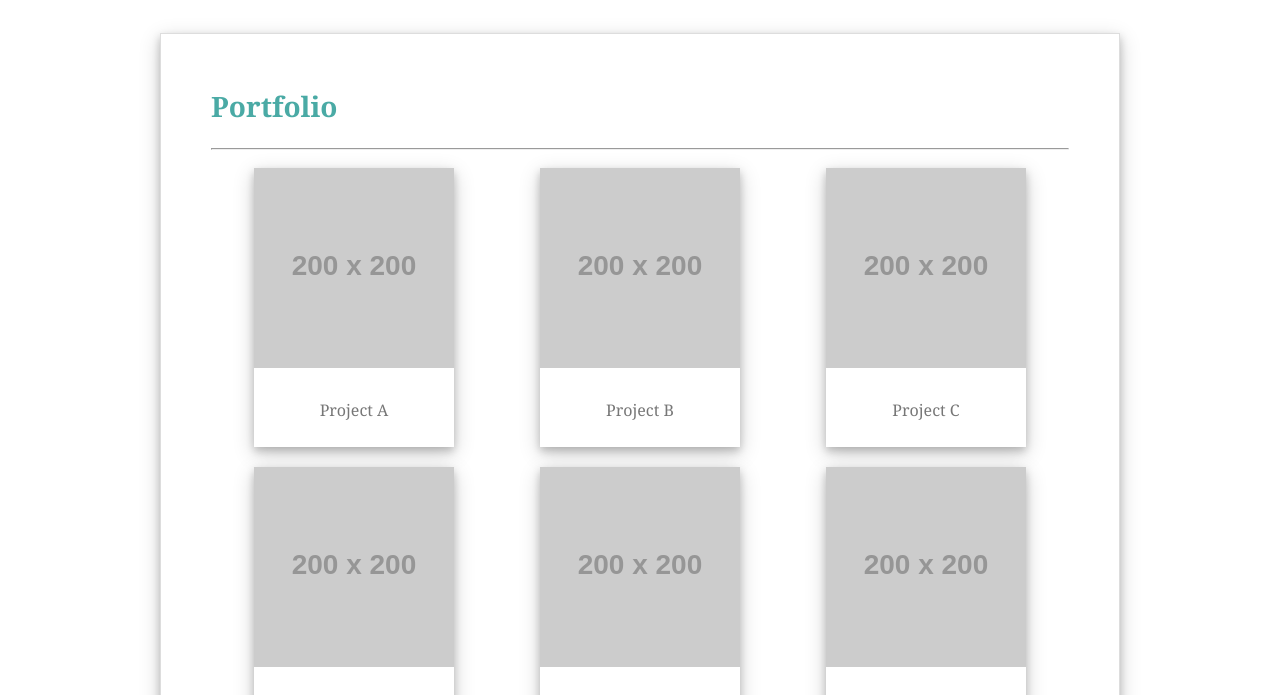
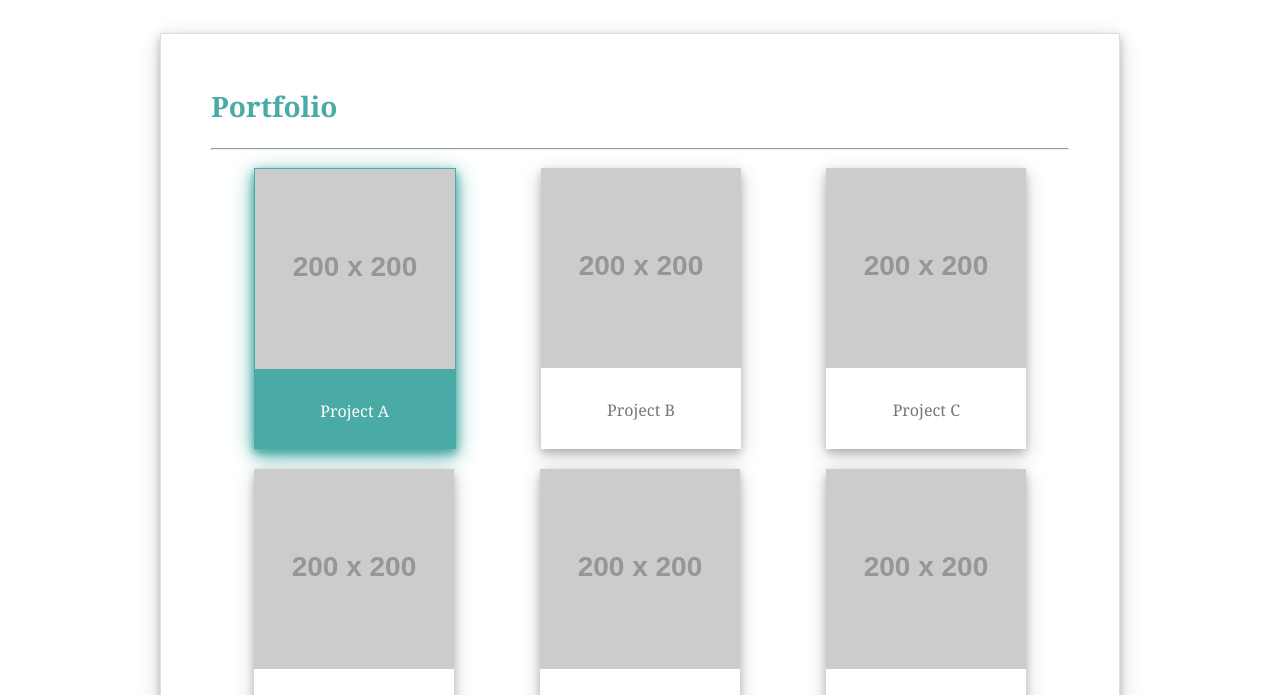
Before and after one commit to ardelato/ardelato.github.io, a plain HTML site: page portfolio.html in a window 1280 px wide. In both pictures the pointer is over the element 354 px from the left and 396 px from the top of the page. Shown: the part 89-784 px from the top of the page. Drawn offline with Linux system fonts and the light colour scheme; placeholder pictures from the web are drawn by us.

Commit message:
Added hover functionality to the project cards

```diff
--- a/assets/css/portfolio.css
+++ b/assets/css/portfolio.css
@@ -18,6 +18,13 @@ section {
   margin: 10px;
 }
 
+.polaroid:hover {
+  background-color: #4aaaa5;
+  color: white;
+  border: 1px solid #4aaaa5;
+  box-shadow: 0 4px 8px 0#4aaaa5, 0 6px 20px 0 #4aaaa5;
+}
+
 .polaroidCaption {
   padding: 10px;
 }
```
Also changed, not shown: 1 other file.
